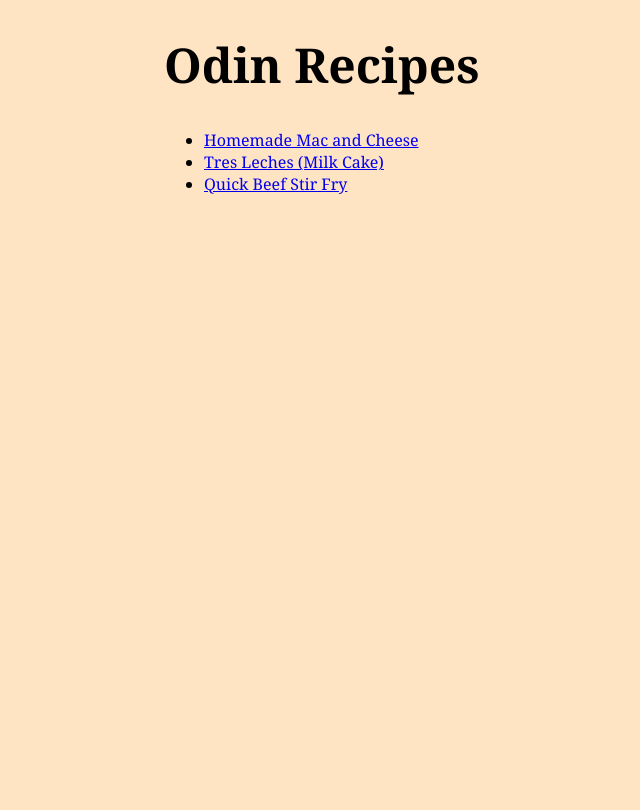
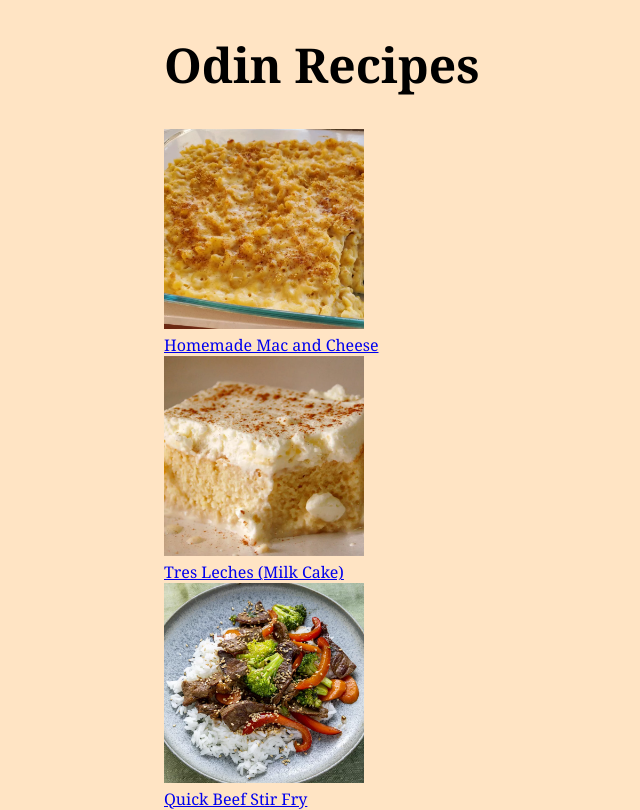
Before and after one commit to luijavi-portfolio/odin-recipes, a plain HTML site: page index.html in a window 1280 px wide. Shown: the whole page, without its empty margins (176-816 px from the left). Drawn offline with Linux system fonts and the light colour scheme.

Commit message:
Add thumbnails and style to homepage to remove unordered list

```diff
--- a/index.html
+++ b/index.html
@@ -8,10 +8,8 @@
 
     <body>
         <h1>Odin Recipes</h1>
-        <ul>
-            <li><a href="recipes/homemade-mac-and-cheese.html">Homemade Mac and Cheese</a></li>
-            <li><a href="recipes/tres-leches-milk-cake.html">Tres Leches (Milk Cake)</a></li>
-            <li><a href="recipes/quick-beef-stir-fry.html">Quick Beef Stir Fry</a></li>
-        </ul>
+        <a href="recipes/homemade-mac-and-cheese.html"><img class="thumbnail" src="recipes/images/homemade-mac-and-cheese.webp"><div>Homemade Mac and Cheese</div></a>
+        <a href="recipes/tres-leches-milk-cake.html"><img class="thumbnail" src="recipes/images/tres-leches-milk-cake.webp"><div>Tres Leches (Milk Cake)</div></a>
+        <a href="recipes/quick-beef-stir-fry.html"><img class="thumbnail" src="recipes/images/quick-beef-stir-fry.webp"><div>Quick Beef Stir Fry</div></a>
     </body>
 </html>
--- a/style.css
+++ b/style.css
@@ -16,3 +16,9 @@ h1
 {
     font-size: 48px;
 }
+
+.thumbnail
+{
+    width: 200px;
+    height: auto;
+}
```
